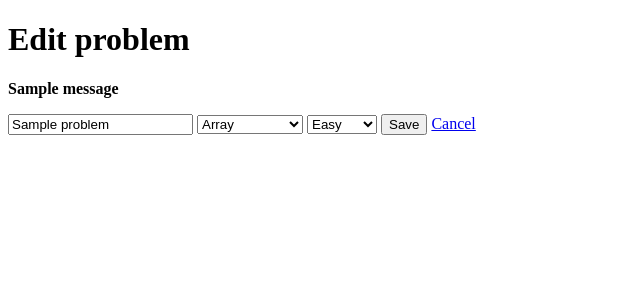
After one commit to siminm05/dsa-tracker, a Flask app: page /edit/1 in a window 1280 px wide. The commit adds this page. Shown: the top 300 px of the page, without its empty margins (0-640 px from the left). Run offline with Flask 3, Linux system fonts and the light colour scheme; tables that the repository leaves empty hold one stand-in row (values such as "Sample post"); one stand-in notice (Sample message) is shown.

Commit message:
Add edit and delete

```diff
--- a/app.py
+++ b/app.py
@@ -1,4 +1,4 @@
-from flask import Flask, request, redirect, render_template, flash
+from flask import Flask, request, redirect, render_template, flash, abort
 from datetime import date
 import db
 
@@ -39,8 +39,32 @@ def home():
                        (data["title"], data["topic"], data["difficulty"], date.today().isoformat()))
             flash("Problem added!")
         return redirect("/")
-    rows = db.query("SELECT title, topic, difficulty, date_solved FROM problems ORDER BY id DESC")
+    rows = db.query("SELECT id, title, topic, difficulty, date_solved FROM problems ORDER BY id DESC")
     return render_template("index.html", problems=rows, topics=TOPICS, difficulties=DIFFICULTIES)
+
+@app.route("/delete/<int:problem_id>", methods=["POST"])
+def delete(problem_id):
+    db.execute("DELETE FROM problems WHERE id = ?", (problem_id,))
+    flash("Problem deleted.")
+    return redirect("/")
+
+@app.route("/edit/<int:problem_id>", methods=["GET", "POST"])
+def edit(problem_id):
+    rows = db.query("SELECT id, title, topic, difficulty FROM problems WHERE id = ?", (problem_id,))
+    if not rows:
+        abort(404)
+    problem = rows[0]
+    if request.method == "POST":
+        data, errors = validate(request.form)
+        if errors:
+            for e in errors:
+                flash(e)
+        else:
+            db.execute("UPDATE problems SET title = ?, topic = ?, difficulty = ? WHERE id = ?",
+                       (data["title"], data["topic"], data["difficulty"], problem_id))
+            flash("Problem updated.")
+            return redirect("/")
+    return render_template("edit.html", problem=problem, topics=TOPICS, difficulties=DIFFICULTIES)
 
 if __name__ == "__main__":
     app.run(debug=True)
--- /dev/null
+++ b/templates/edit.html
@@ -0,0 +1,26 @@
+<!doctype html>
+<html lang="en">
+<head>
+  <meta charset="utf-8">
+  <title>Edit problem</title>
+</head>
+<body>
+  <h1>Edit problem</h1>
+
+  {% for m in get_flashed_messages() %}
+    <p><b>{{ m }}</b></p>
+  {% endfor %}
+
+  <form method="post">
+    <input name="title" value="{{ problem.title }}" maxlength="100" required>
+    <select name="topic">
+      {% for t in topics %}<option {{ 'selected' if t == problem.topic }}>{{ t }}</option>{% endfor %}
+    </select>
+    <select name="difficulty">
+      {% for d in difficulties %}<option {{ 'selected' if d == problem.difficulty }}>{{ d }}</option>{% endfor %}
+    </select>
+    <button>Save</button>
+    <a href="{{ url_for('home') }}">Cancel</a>
+  </form>
+</body>
+</html>
```
Also changed, not shown: templates/index.html (+7 -1 lines).
